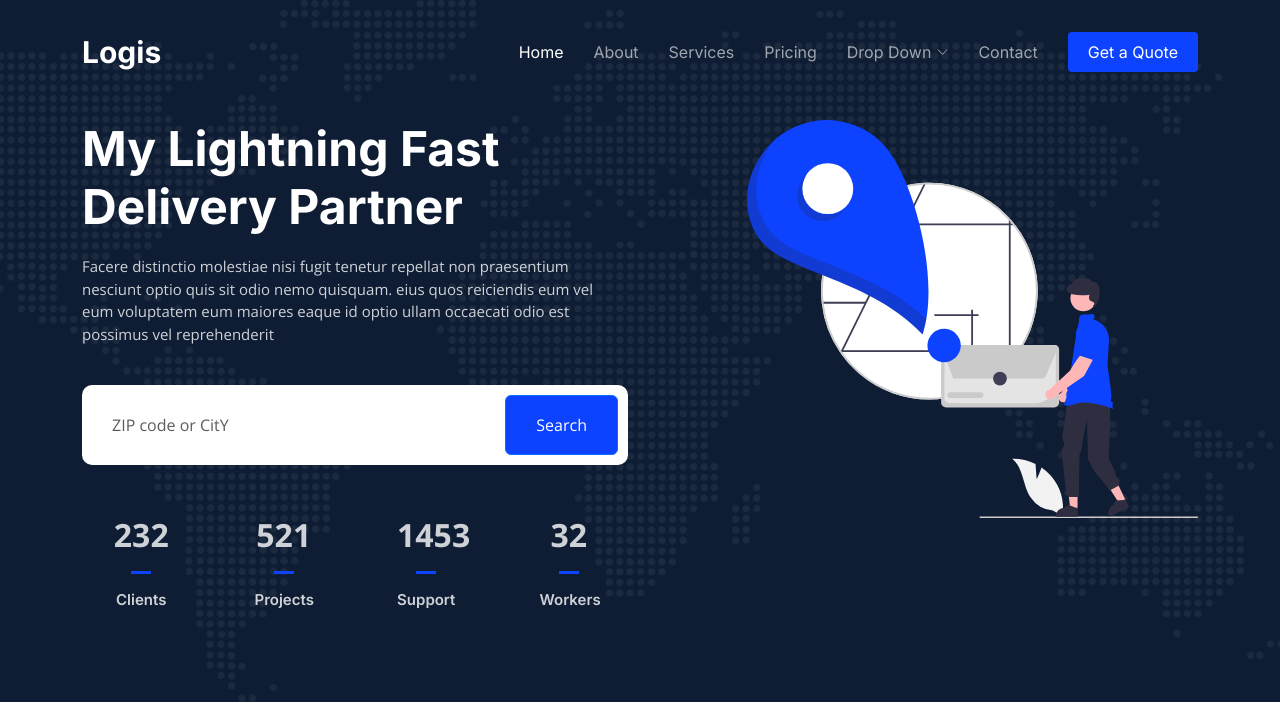
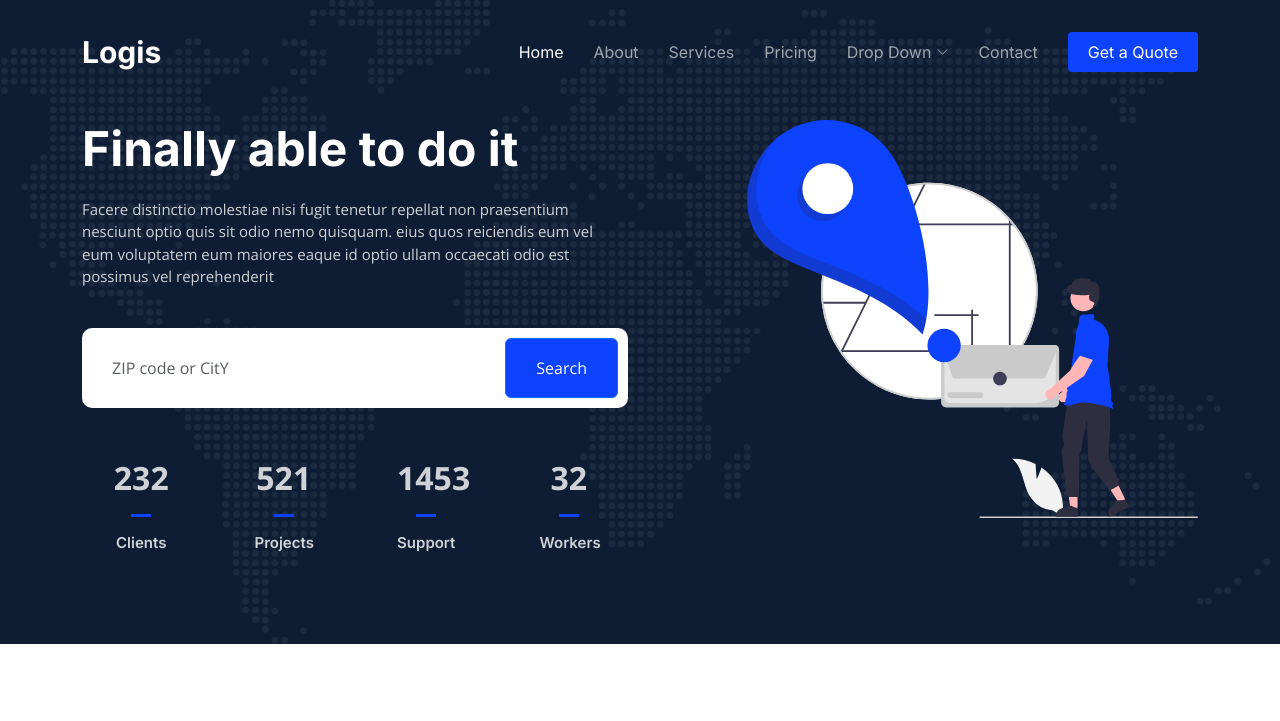
Before and after one commit to betterfuture1/Codepipe, a plain HTML site: page index.html in a window 1280 px wide. Shown: the top 721 px of the page. Drawn offline with nearby package versions, Linux system fonts and the light colour scheme.

Commit message:
first commit

```diff
--- a/index.html
+++ b/index.html
@@ -5,7 +5,7 @@
   <meta charset="utf-8">
   <meta content="width=device-width, initial-scale=1.0" name="viewport">
 
-  <title>Logis KATHYAA DARL Template - Index</title>
+  <title>soofa training squad </title>
   <meta content="" name="description">
   <meta content="" name="keywords">
 
@@ -89,7 +89,7 @@
     <div class="container">
       <div class="row gy-4 d-flex justify-content-between">
         <div class="col-lg-6 order-2 order-lg-1 d-flex flex-column justify-content-center">
-          <h2 data-aos="fade-up">My Lightning Fast Delivery Partner</h2>
+          <h2 data-aos="fade-up">Finally able to do it</h2>
           <p data-aos="fade-up" data-aos-delay="100">Facere distinctio molestiae nisi fugit tenetur repellat non praesentium nesciunt optio quis sit odio nemo quisquam. eius quos reiciendis eum vel eum voluptatem eum maiores eaque id optio ullam occaecati odio est possimus vel reprehenderit</p>
 
           <form action="#" class="form-search d-flex align-items-stretch mb-3" data-aos="fade-up" data-aos-delay="200">
```
